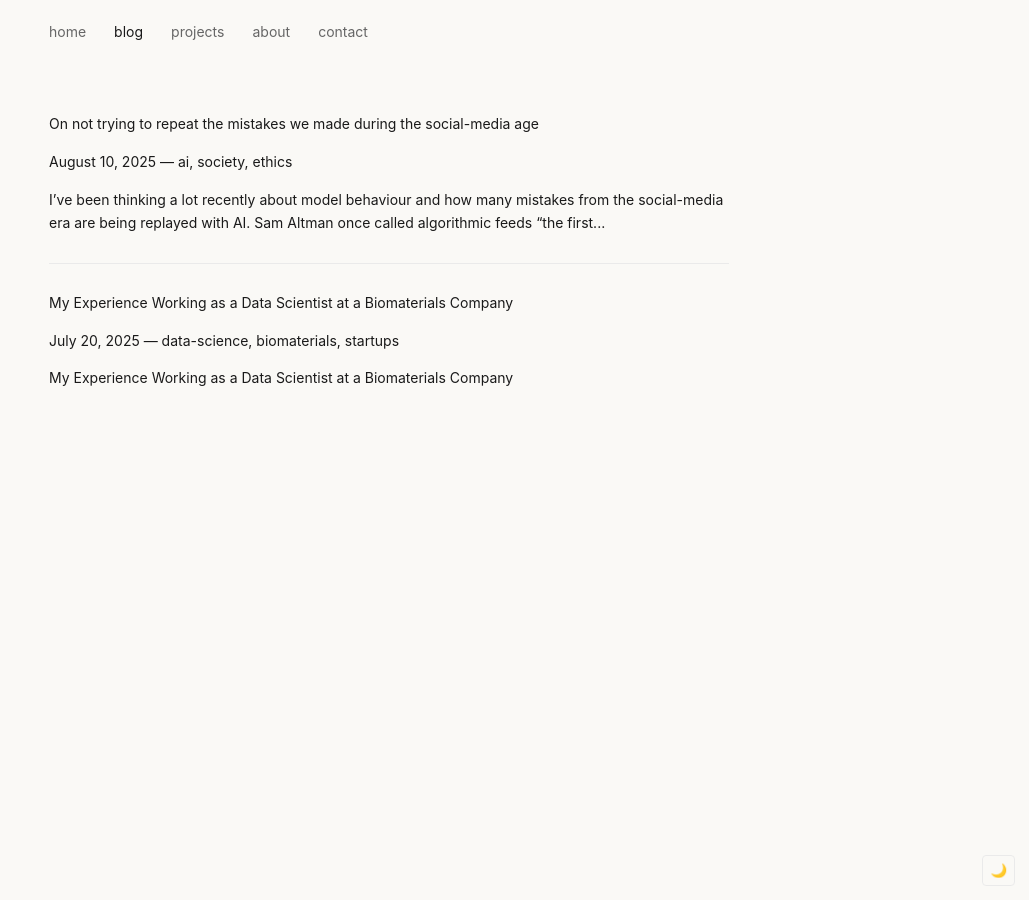
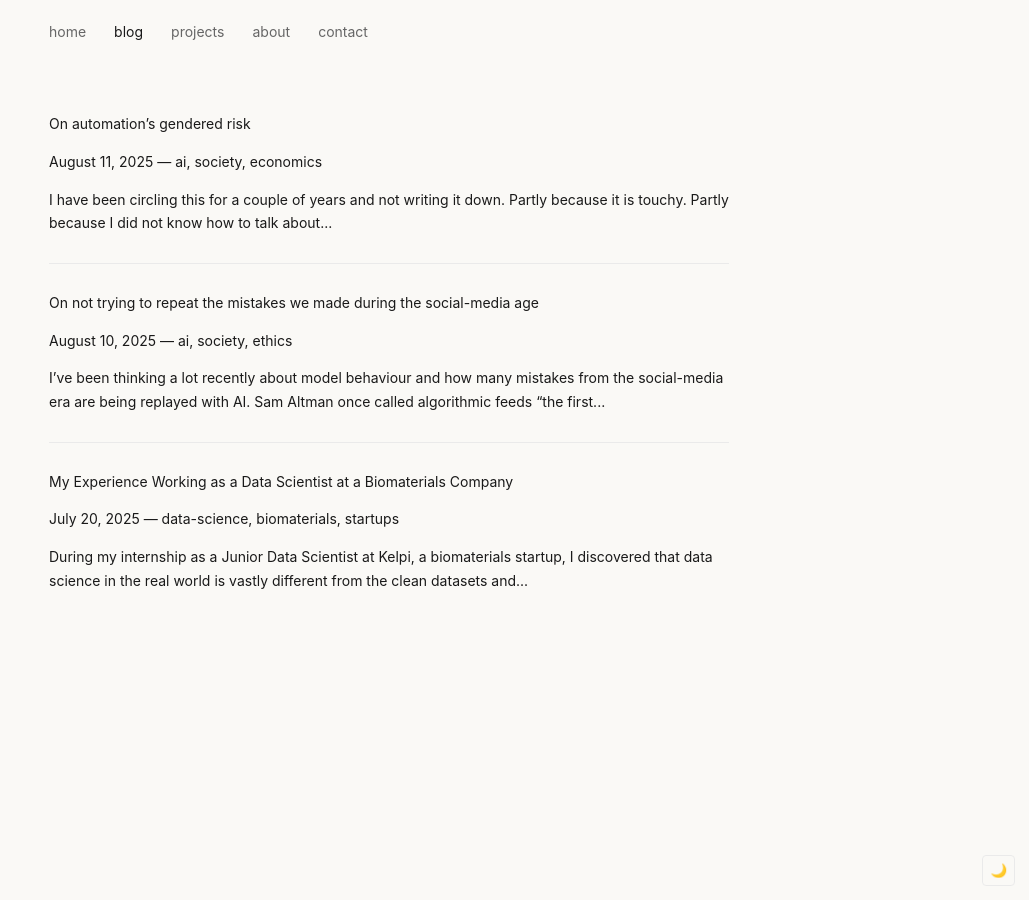
Before and after one commit to AMOHA-98/blogxyz, a Jekyll site: the page built from blog.md, in a window 1280 px wide. Shown: the whole page, without its empty margins (251-1280 px from the left). Built offline with Jekyll 4.4.1, drawn with Linux system fonts in a browser that asks for light colours; some of the changed lines change nothing that is shown.

Commit message:
Refactor introduction in cross-functional data science post to enhance clarity and focus on real-world applications of data science in biomaterials.

```diff
--- a/_posts/2025-07-20-cross-functional-data-science.md
+++ b/_posts/2025-07-20-cross-functional-data-science.md
@@ -4,8 +4,6 @@
 date: 2025-07-20
 categories: [data-science, biomaterials, startups]
 ---
-
-My Experience Working as a Data Scientist at a Biomaterials Company
 
 During my internship as a Junior Data Scientist at Kelpi, a biomaterials startup, I discovered that data science in the real world is vastly different from the clean datasets and well-defined problems of academia. Working alongside chemistry PhDs who were developing bioplastics from seaweed, I found myself in an awkward intersection of computer science and materials science.
 
--- /dev/null
+++ b/_posts/2025-08-11-on-automations-gendered-risk.md
@@ -0,0 +1,45 @@
+---
+layout: post
+title: "On automation’s gendered risk"
+date: 2025-08-11
+categories: [ai, society, economics]
+---
+
+I have been circling this for a couple of years and not writing it down. Partly because it is touchy. Partly because I did not know how to talk about it publicly while hunting for jobs. Take this as a brain dump of ideas rather than truth. I want to provoke a useful argument and planning mindset, because I have not seen many people think this through.
+
+The starting claim is simple. A lot of historic gains in women’s rights seem tightly tied to being needed at work. If you want to grow GDP, you cannot leave half the population on the bench. When women were required at scale, legal and civic inclusion often moved with that need. You can see it in the chronology. In the United Kingdom, wartime roles during 1914 to 1918 changed who did which jobs, then the Representation of the People Act 1918 gave some women the vote at 30 with property qualifications, and the Equal Franchise Act 1928 finally equalised the age threshold at 21. In France, women were enfranchised in 1944 while the country was mobilised for liberation and reconstruction. Elsewhere it did not always require war. New Zealand enfranchised women in 1893 after long petitioning. Finland moved to universal suffrage in 1906, including the right to stand for office. The point is not that economics explains everything. It is that demand for women’s labour has been one of the strongest engines pulling rights forward.
+
+Now flip the lens. When governments can fund themselves or grow output without mobilising broad labour, the link between “we need you at work” and “you gain rights and power” weakens. Oil is the obvious example from the last century. The rent financed the state, reduced pressure to tax and include, and in several cases correlated with lower female labour force participation and slower legal change. Saudi Arabia’s more recent shift is instructive in the other direction. Once the Vision 2030 diversification agenda made labour supply binding, high profile restrictions started to loosen. Women began driving in June 2018. Guardianship rules were eased in 2019. (None of this erases years of women’s activism in the Gulf, including the 1990 driving protests and the 2018 campaigns; the point is that in rent financed states the usual worker leverage is weaker because growth does not hinge on broad labour.) Female labour force participation moved into the mid 30s by 2024, beating the original 2030 target of 30 percent. None of that is linear or complete, but it is a clear example of policy following labour market arithmetic.
+
+Here is the uncomfortable analogy. Treat automation as a synthetic resource. If AI and robots let you get more GDP from less human labour, you have effectively discovered domestic oil. That can be good for productivity and living standards. It can also weaken the disciplining force that historically pulled inclusion along with growth. And this is not a far future thing. The robot base is already large and still compounding. Annual industrial robot installations have topped half a million every year since 2021. The operational stock in factories reached around 4.28 million in 2023. Humanoid robots are now moving from demo to pilot in warehouses and on factory floors, aimed at the same task frontier as entry level labour. On the software side the big shops are saying that by 2030 roughly 27 to 30 percent of hours in the US and Europe could be automated in a midpoint adoption case, with generative models pulling timelines forward. Five to ten years is plausible. Fifteen would not shock me. The investment push is real already.
+
+Where this bites is in who does which tasks. Generative models lean heavily on clerical, administrative, and some professional workflows. Those occupations are disproportionately female in many countries. In US data, executive secretaries and executive administrative assistants are about 95 percent women. The ILO’s cross country exposure work and the IMF’s 2024 Staff Discussion Note both put women at higher near-term exposure in high income economies, not because of innate traits but because of job mix. That does not mean job loss must be higher, but it does mean the transition risk is gendered if we do nothing.
+For the developing world the risk can run the other way. If cheap automation narrows the wage advantage in apparel, electronics assembly, and BPO, then some of the sectors that historically absorbed women at scale may shrink or move. Garment work in Asia is often majority female, frequently above 60 percent, and in some places nearer 80 percent. Voice based BPO also draws heavily on women, and several country studies now show high exposure to AI in exactly those service roles. The World Bank has been warning about this since at least 2017 in the manufacturing-led development context.
+
+Demography overlays the whole picture. Total fertility is falling across most of the planet. The UN’s 2024 revision has global fertility around the low twos and already shows more than half of countries below replacement. The Lancet’s 2024 work projects that by mid-century the share of countries below replacement will be roughly three quarters. I am not trying to predict politics here, but it seems relevant that some wealthy democracies are already arguing about family size and pronatal policy, and the United States has seen a major change in abortion rights since 2022. I am noting this as a data point only. If fertility keeps dropping, some coalitions may respond by tightening the space around women rather than widening participation. That is not a forecast. It is a risk worth watching.
+
+In the original draft for this blog I had an expansive section on care that I pulled back. Ageing societies need care, and parts of care will automate. Remote monitoring, scheduling, documentation, logistics, basic mobility devices. Men and women do care work, but in many countries women are overrepresented in paid care roles. If countries treat care as infrastructure and push up quality, it can be a dignified engine for work. If they do not, the sector risks staying low status and disproportionately absorbing women while higher status tasks automate away. Useful to keep in mind, not to lean on as the safety valve.
+
+So, I am not arguing inevitability. I am arguing mechanism. When labour demand for women loosens, the historical rights accelerator weakens. When labour demand tightens, it strengthens. Automation can push either way depending on how we deploy it. If we let it act like a windfall, we will get windfall politics, fewer broad coalitions, fewer reasons to make inclusion pay, more tolerance for stalling rights where they are fragile. But I do not have a master plan. I do not know how to make labour “needed” again at scale, and I am not sure that would even hold in a world where capital deepens in software. The sharper way to state the worry is this: if growth decouples from people, rights decouple from growth. The next decade is the window where that decoupling either happens quietly or is made less likely.
+
+I think if we want to avoid a rights recession, we need to keep the growth and inclusion bargain alive in a world where the marginal worker is optional. I do not know the final answer. I am trying to name the risk clearly enough that better answers can compete with it.
+
+References:
+World Bank, Women, Business and the Law 2024 overview and data notes. https://wbl.worldbank.org/en/reports/wbl-2024
+UK Parliament resources on the Representation of the People Act 1918 and the Equal Franchise Act 1928. https://www.parliament.uk/about/living-heritage/transformingsociety/electionsvoting/womenvote/overview/representation-of-the-people-act-1918/ and https://www.parliament.uk/about/living-heritage/transformingsociety/electionsvoting/womenvote/overview/equal-franchise-act-1928/
+France, women’s suffrage in 1944. Library of Congress blog note on the decree and first elections. https://blogs.loc.gov/manuscripts/2024/04/les-femmes-francaises-veulent-voter-celebrating-80-years-of-french-womens-suffrage/
+New Zealand suffrage history and the 1893 Electoral Act, NZHistory and Manatū Wāhine. https://nzhistory.govt.nz/politics/womens-suffrage and https://women.govt.nz/history-of-womens-suffrage
+Parliament of Finland resources on 1906 universal suffrage and the right to stand for office. https://www.eduskunta.fi/EN/tietoaeduskunnasta/yhteystiedot/mediaaineistot/Pages/100-years-of-womens-suffrage.aspx
+Michael L. Ross, “Oil, Islam, and Women,” American Political Science Review, 2008, and related rentier state literature. https://www.cambridge.org/core/journals/american-political-science-review/article/oil-islam-and-women/0F0D3B7E7E6D8C5E5B3C5E2A02A0D9B1 and “Does Oil Hinder Democracy?,” World Politics, 2001. https://charlespowell.eu/wp-content/uploads/2018/10/Does-Oil-Hinder-Democracy-Ross.pdf
+Saudi reforms and participation: women driving in June 2018 and female labour force participation updates. https://time.com/5324404/saudi-arabia-driving-ban-rebrand-or-revolution/ and GASTAT labour market releases showing female participation around the mid 30s in 2024. https://www.stats.gov.sa/documents/d/guest/lms-q4_2024_pr_en-press-release-pdf and Vision 2030 materials acknowledging the original 30 percent target has been exceeded. https://www.vision2030.gov.sa/en/media/articles/saudi-arabia-s-new-economic-development-model
+Acemoglu and Restrepo on automation and tasks: “Automation and New Tasks” and “The Wrong Kind of AI.” https://economics.mit.edu/sites/default/files/publications/Automation_and_New_Tasks_0.pdf and https://www.aeaweb.org/lectures/the-wrong-kind-of-ai
+World Bank, “Trouble in the Making? The Future of Manufacturing-Led Development” 2017. https://openknowledge.worldbank.org/server/api/core/bitstreams/6f1c8df1-cb03-5f6a-b9db-c2f7b1bf15c0/content
+ILO, “Generative AI and Jobs: A Global Analysis” 2023 and the refined exposure index 2025. https://www.ilo.org/skills/WhatsNew/WCMS_894364/lang--en/index.htm and https://www.ilo.org/global/publications/ilo-databases/WCMS_932920/lang--en/index.htm
+IMF, “Gen AI: Artificial Intelligence and the Future of Work” 2024. https://www.imf.org/-/media/Files/Publications/SDN/2024/English/SDNEA2024001.ashx
+UN DESA, World Population Prospects 2024, key messages and summary. https://population.un.org/wpp/assets/Files/WPP2024_Key-Messages.pdf and https://population.un.org/wpp/assets/Files/WPP2024_Summary-of-Results.pdf
+The Lancet, 2024 global fertility projections. https://www.thelancet.com/journals/lancet/article/PIIS0140-6736%2824%2900550-6/fulltext
+Dobbs v. Jackson Women’s Health Organization, 2022, Supreme Court opinion and Guttmacher state tracker. https://www.supremecourt.gov/opinions/21pdf/19-1392_6j37.pdf and https://states.guttmacher.org/
+International Federation of Robotics, World Robotics 2024, press release and slide deck with stock and annual installations. https://ifr.org/downloads/press2018/2024-SEP-24_IFR_press_release_World_Robotics_2024_-_global_market.pdf and https://ifr.org/img/worldrobotics/Press_Conference_2024.pdf
+McKinsey estimates on automation by 2030 in the US and Europe, and the broader generative AI potential. https://www.mckinsey.com/mgi/our-research/generative-ai-and-the-future-of-work-in-america and https://www.mckinsey.com/mgi/our-research/a-new-future-of-work-the-race-to-deploy-ai-and-raise-skills-in-europe-and-beyond and https://www.mckinsey.com/~/media/mckinsey/business%20functions/mckinsey%20digital/our%20insights/the%20economic%20potential%20of%20generative%20ai%20the%20next%20productivity%20frontier/the-economic-potential-of-generative-ai-the-next-productivity-frontier.pdf
+Gendered task mix evidence, BLS. Table on employed persons by detailed occupation and sex. https://www.bls.gov/cps/cpsaat11.htm
+Garment sector and BPO female shares and exposure. ILO Asia garment sector overview and ILO on BPO. https://www.ilo.org/sites/default/files/wcmsp5/groups/public/%40asia/%40ro-bangkok/documents/publication/wcms_848624.pdf and https://www.ilo.org/media/428791/download
```
